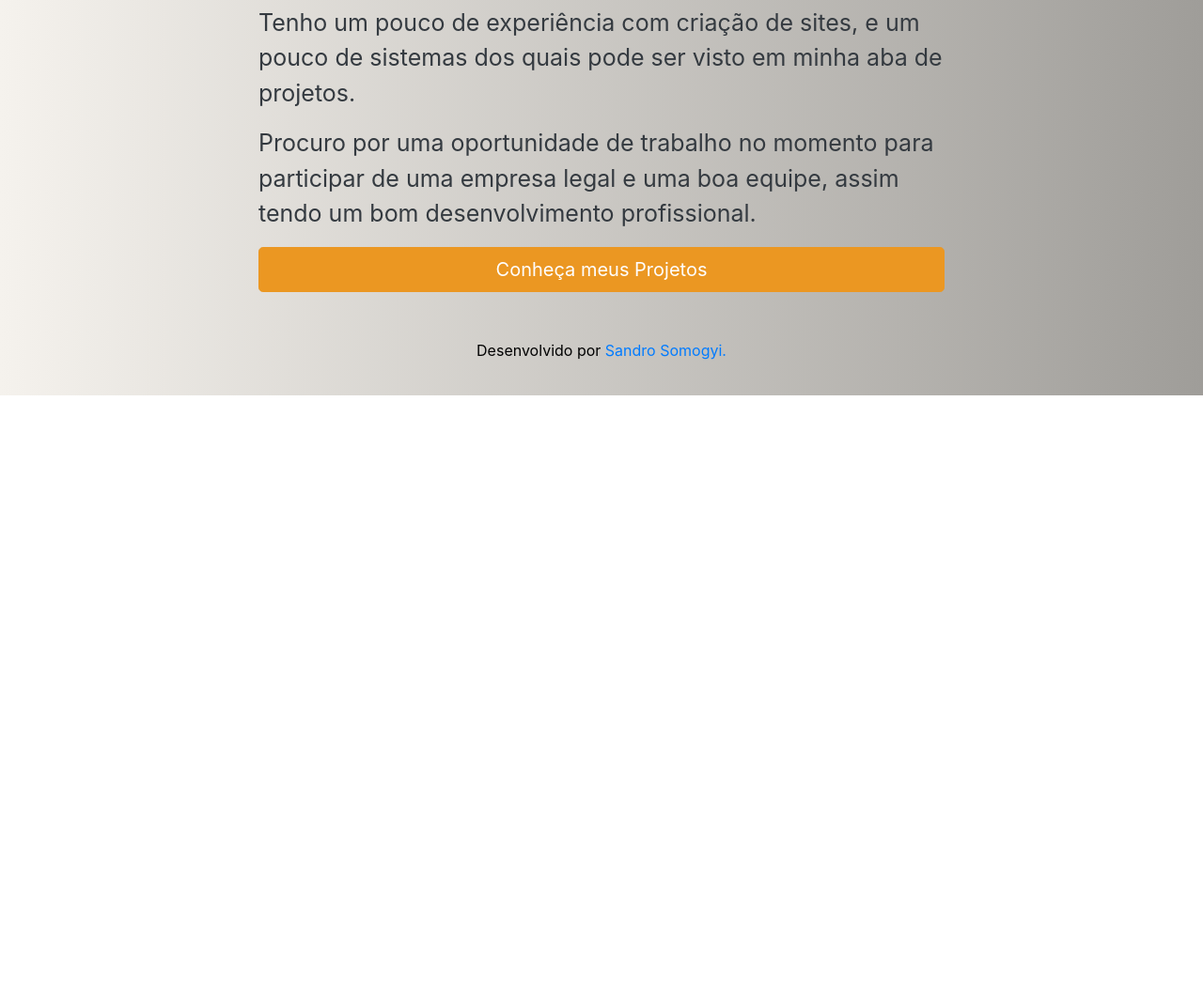
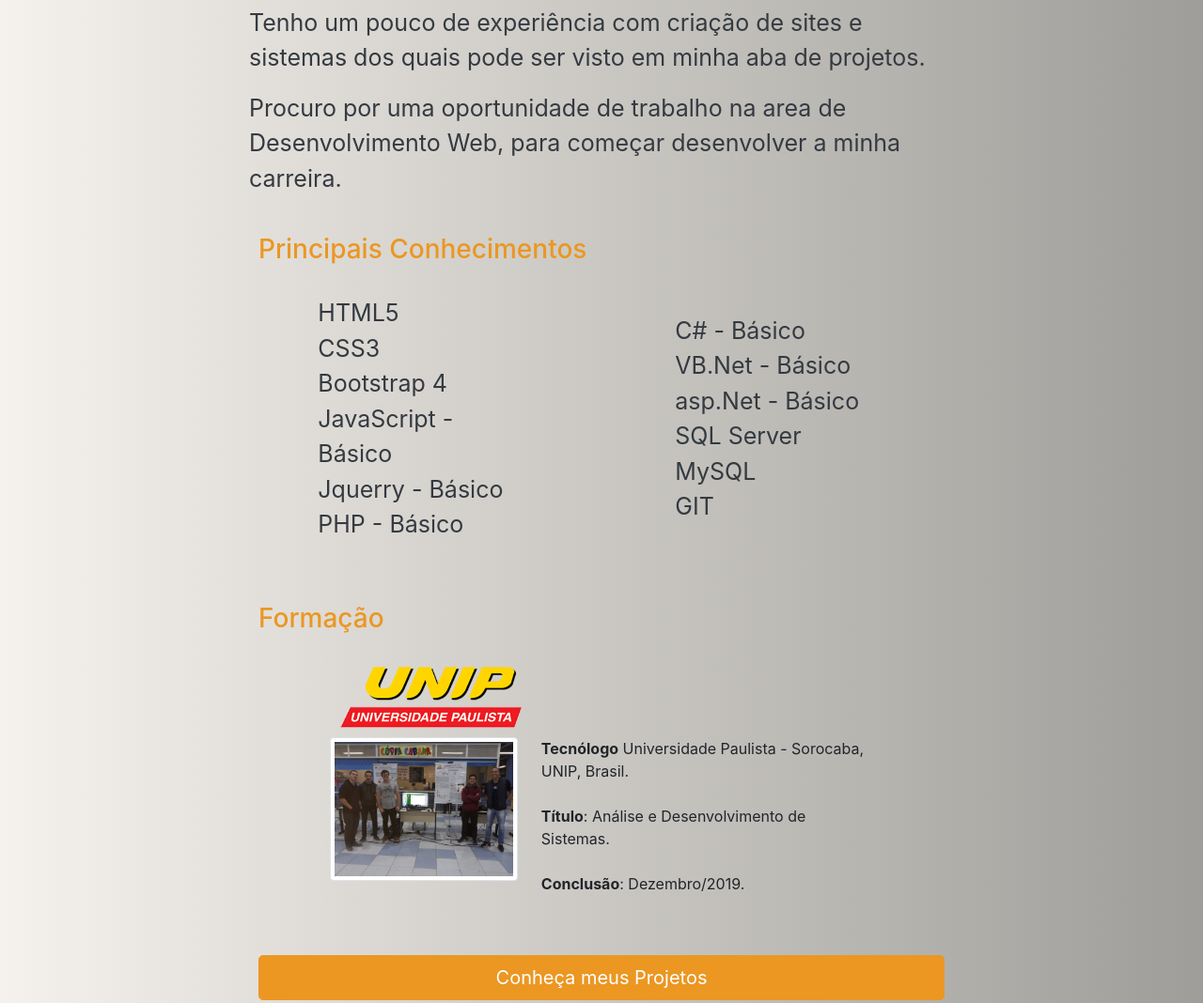
Before and after one commit to sandrosomogyi/sandrosomogyi.github.io, a plain HTML site: page index.html in a window 1280 px wide. Shown: the part 820-1888 px from the top of the page at 94% size. Before the commit the page ends 1241 px from the top, so only its background shows below. Drawn offline with Linux system fonts and the light colour scheme.

Commit message:
Atualização
Novos Slides
Botões aba Projeto modificado
Adicionado mais conteúdo ao index.

```diff
--- a/index.html
+++ b/index.html
@@ -19,15 +19,17 @@
     </head>
     <body>
         <!-- inicio menu -->
-        <nav class="navbar navbar-dark navbar-expand-lg navbar-default fixed-top">
+        <nav class="navbar navbar-dark navbar-expand-lg navbar-default
+            fixed-top">
             <div class="container-fluid">
                 <!-- logo -->
                 <a class="navbar-brand" href="contato.html">
-                    <img src="img/logoSandroSomogyi.png" alt=""/>
+                    <img src="img/logoSandroSomogyi.png" alt="" />
                 </a>
 
                 <!-- botao para menu no celular -->
-                <button class="navbar-toggler" data-toggle="collapse" data-target="#menu" aria-expanded="false">
+                <button class="navbar-toggler" data-toggle="collapse"
+                    data-target="#menu" aria-expanded="false">
                     <span class="navbar-toggler-icon"></span>
                 </button>
 
@@ -54,62 +56,154 @@
             <div class="container main-content">
                 <div class="row">
                     <!--texto-->
-                    <div class="col-lg-7 col-12 text-light jumbotron bg-transparent">
+                    <div class="col-lg-7 col-12 text-light jumbotron
+                        bg-transparent">
                         <div class="col-lg-12 col-12">
-
                             <div class="col-lg-6 col-6">
-                                <h2 style="text-align: right;color: #eb9722;">OLÁ,<br> SOU O <br>
+                                <h2 style="text-align: right;color: #eb9722;">OLÁ,<br>
+                                    SOU O <br>
                                     SANDRO <br> E EU SOU <br> DESENVOLVEDOR.</h2>
                             </div>
-                            <div  style= "float: right;" class="col-lg-6 col-6">
-                                <p style= "font-size: 25px" class="text-dark">Meu nome é Sandro Somogyi, estou me formando em Análise e
-                                    desenvolvimento de sistemas e pretendo trabalhar com desenvolvimento.</p>
+                            <div style="float: right;" class="col-lg-6 col-6">
+                                <p style="font-size: 25px" class="text-dark">Meu
+                                    nome é Sandro Somogyi, estou me formando em
+                                    Análise e
+                                    desenvolvimento de sistemas e pretendo
+                                    trabalhar com desenvolvimento.</p>
                             </div>
-
                         </div>
-
                     </div>
 
                     <!--carrosel-->
                     <div class="col-lg-5 col-12">
-                        <br><br>
-                        <div id="img-next" class="carousel slide" data-ride="carousel">
+                        <br>
+                        <div id="img-next" class="carousel slide"
+                            data-ride="carousel">
                             <div class="carousel-inner">
                                 <div class="carousel-item active">
-                                    <img class="d-block w-100" src="img/01.jpeg" alt="Primeiro Slide">
+                                    <img class="d-block w-100" src="img/01.jpeg"
+                                        alt="Primeiro Slide">
                                 </div>
                                 <div class="carousel-item">
-                                    <img class="d-block w-100" src="img/02.jpeg" alt="Segundo Slide">
+                                    <img class="d-block w-100" src="img/02.jpeg"
+                                        alt="Segundo Slide">
                                 </div>
                                 <div class="carousel-item">
-                                    <img class="d-block w-100" src="img/03.jpeg" alt="Terceiro Slide">
+                                    <img class="d-block w-100" src="img/03.jpeg"
+                                        alt="Terceiro Slide">
+                                </div>
+                                <div class="carousel-item">
+                                    <img class="d-block w-100" src="img/04.jpeg"
+                                        alt="Quarto Slide">
+                                </div>
+                                <div class="carousel-item">
+                                    <img class="d-block w-100" src="img/05.jpeg"
+                                        alt="Quinto Slide">
+                                </div>
+                                <div class="carousel-item">
+                                    <img class="d-block w-100" src="img/06.jpeg"
+                                        alt="Sexto Slide">
                                 </div>
                             </div>
-                            <a class="carousel-control-prev" href="#img-next" role="button" data-slide="prev">
-                                <span class="carousel-control-prev-icon" aria-hidden="true"></span>
+                            <a class="carousel-control-prev" href="#img-next"
+                                role="button" data-slide="prev">
+                                <span class="carousel-control-prev-icon"
+                                    aria-hidden="true"></span>
                                 <span class="sr-only">Anterior</span>
                             </a>
-                            <a class="carousel-control-next" href="#img-next" role="button" data-slide="next">
-                                <span class="carousel-control-next-icon" aria-hidden="true"></span>
+                            <a class="carousel-control-next" href="#img-next"
+                                role="button" data-slide="next">
+                                <span class="carousel-control-next-icon"
+                                    aria-hidden="true"></span>
                                 <span class="sr-only">Próximo</span>
                             </a>
                         </div>
                     </div>
+                    <!--fim carrosel-->
+                    <div class="row">
+                        <div class="col-lg-8 col-12 center">
+                            <p style="font-size: 25px" class="text-dark">Tenho
+                                um
+                                pouco de experiência com criação de sites
+                                e sistemas dos quais pode ser visto
+                                em
+                                minha aba de projetos.</p>
+                            <p style="font-size: 25px" class="text-dark">Procuro
+                                por
+                                uma oportunidade de trabalho na area de Desenvolvimento Web,
+                                para começar desenvolver a minha carreira.</p>
+                        </div>
+                    </div>
+                    <!--conhecimetos-->
+                    <div class="col-lg-8 col-12 center">
+                        <br>
+                        <h3 style="color: #eb9722;">Principais
+                            Conhecimentos</h3>
+                        <br>
+                        <div class="row">
+                            <div class="col-lg-4 col-12 center">
+                                <p style="font-size: 25px"
+                                    class="text-dark">HTML5<br>CSS3<br>Bootstrap
+                                    4<br>JavaScript - Básico
+                                    <br>Jquerry - Básico<br>PHP - Básico
+                                </p>
+                            </div>
+                            <div class="col-lg-4 col-12 center">
+                                <p style="font-size: 25px"
+                                    class="text-dark">C#
+                                    -
+                                    Básico<br>VB.Net - Básico<br>asp.Net -
+                                    Básico
+                                    <br>SQL Server<br>MySQL<br>GIT
+                                </p>
+                            </div>
+                        </div>
+                        <br>
+                    </div>
+                    <!--fim conhecimetos-->
+                    <!--formação-->
+                    <div class="col-lg-8 col-12 center">
+                        <br>
+                        <h3 style="color: #eb9722;">Formação</h3>
+                        <br>
+                        <div class="col-lg-10 col-12 center">
+                            <h2><img height="70px" src="img/unip.png"></h2>
+                            <div class="media">
+                                <img
+                                    src="img/unipBanca.jpeg"
+                                    class="d-none d-md-block img-thumbnail"
+                                    style="margin-right:25px" width="200px">
+                                <div class="media-body">
+                                    <p><b>Tecnólogo</b> Universidade Paulista -
+                                        Sorocaba, UNIP, Brasil.
+                                        <br><br><b>Título</b>: Análise e
+                                        Desenvolvimento de Sistemas.
+                                        <br><br><b>Conclusão</b>: Dezembro/2019.
+                                    </div>
+                                </div>
+                            </div>
+                            <br>
+                    </div>
+                    <!--fim formação-->
 
+                    <!--fim texto-->
                     <div class="col-lg-8 col-12 center">
-                        <p style= "font-size: 25px" class="text-dark">Tenho um pouco de experiência com criação de sites,
-                            e um pouco de sistemas dos quais pode ser visto em minha aba de projetos.</p>
-                        <p style= "font-size: 25px" class="text-dark">Procuro por uma oportunidade de trabalho no momento para participar de uma empresa
-                            legal e uma boa equipe, assim tendo um bom desenvolvimento profissional.</p>
-                        <a href="projetos.html" class="btn btn-warning btn-lg btn-block">Conheça meus Projetos</a>
+                        <br>
+                        <a href="projetos.html" class="btn btn-warning
+                            btn-lg
+                            btn-block">Conheça meus Projetos</a>
+                    </div>
+                </div>
             </div>
 
         </header>
         <!-- fim header -->
 
         <!-- rodapé -->
-                    <footer  class="text-light text-center">
-                        <p style="color:#020202">Desenvolvido por <a href="https://www.linkedin.com/in/sandro-de-arag%C3%A3o-somogyi-36aa59130/">Sandro Somogyi.</p>
+        <footer class="text-light text-center">
+            <p style="color:#020202">Desenvolvido por <a
+                    href="https://www.linkedin.com/in/sandro-de-arag%C3%A3o-somogyi-36aa59130/">Sandro
+                    Somogyi.</p>
             </footer>
             <!-- fim rodapé -->
 
```
Also changed, not shown: projetos.html (+2 -2 lines), img/01.jpeg, img/02.jpeg, img/03.jpeg, img/04.jpeg (added), img/05.jpeg (added), img/06.jpeg (added), img/unip.png (added), img/unipBanca.jpeg (added). Lines whose indentation alone changed are shown as unchanged.
